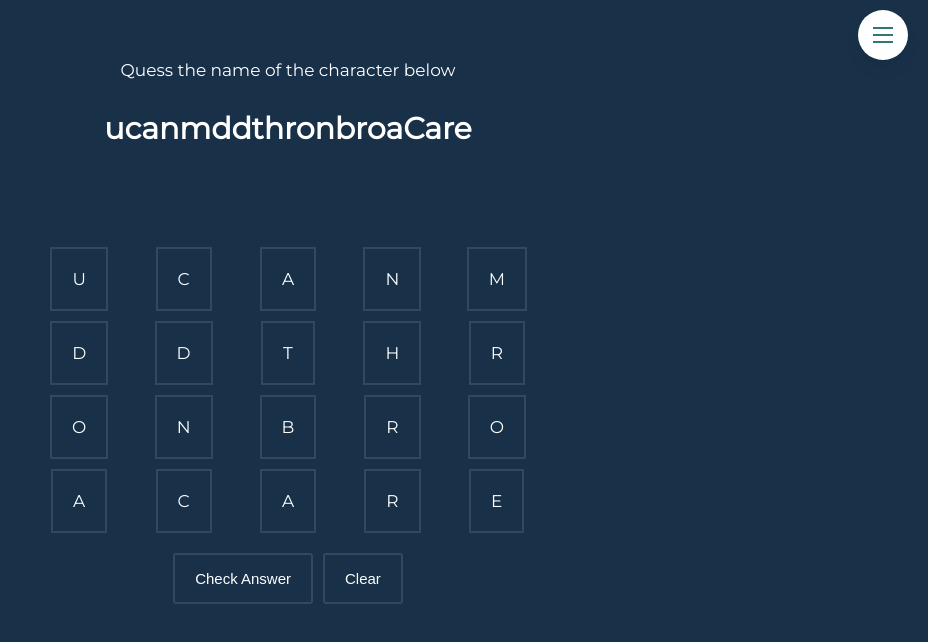
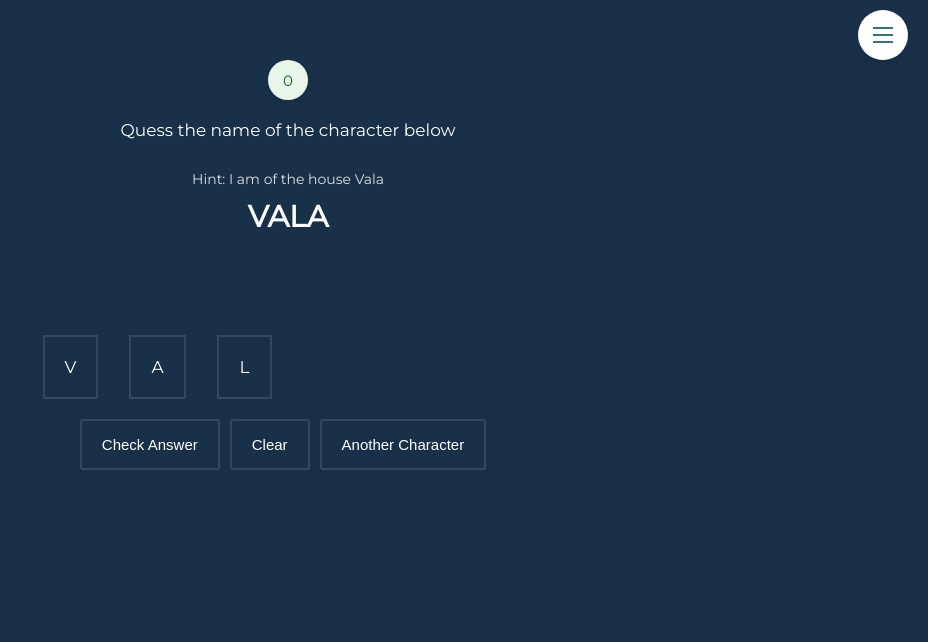
Before and after one commit to vanderkilu/gotTrivia, a Vue app: page /quiz/scramble in a window 1280 px wide. Shown: the top 642 px of the page, without its empty margins (352-1280 px from the left). Built offline with nearby package versions, Linux system fonts and the light colour scheme.

Commit message:
added new functions to scramble game

```diff
--- a/src/assets/scrambler.json
+++ b/src/assets/scrambler.json
@@ -1,4 +1,4 @@
-{"data": [
+[
     {
 		"_id": "5cc0757c04e71a0010b86af2",
 		"name": "Catelyn Stark",
@@ -245,5 +245,4 @@
         "slug": "Arthur_Dayne",
         "mentions": 21
       }
-	]
-}
+]
--- a/src/components/WordScramble.vue
+++ b/src/components/WordScramble.vue
@@ -1,6 +1,10 @@
 <template>
     <div class="scramble">
+        <div class="sramble__score">
+            <span class="stat stat-correct">{{correctCount}}</span>
+        </div>
         <p class="scramble__instruction"> Quess the name of the character below </p>
+        <p class="scramble__hint"> Hint: I am of the house {{house}}</p>
         <h3 class="scramble__word">{{word}}</h3>
         <div class="user-words">
             <transition-group name="wordIn">
@@ -22,6 +26,7 @@
         <div class="btn">
             <button class="btn-outline" @click="checkAnswer">Check Answer</button>
             <button class="btn-outline" @click="clear"> Clear </button>
+            <button class="btn-outline" @click="reset"> Another Character </button>
         </div>
     </div>
 </template>
@@ -36,6 +41,9 @@ export default {
             word: '',
             correctWord: '',
             keypads: [],
+            house: '',
+            characters: scrambler,
+            correctCount: 0
         }
     },
     methods: {
@@ -46,19 +54,26 @@ export default {
             this.enteredWords = []
         },
         checkAnswer() {
-            return this.enteredWords.join('') === this.word.toLowerCase()
+            if (this.enteredWords.join('')
+                    .toLowerCase()
+                    === this.correctWord) {
+                        console.log('passed')
+                    this.correctCount++
+            }
+            this.reset()
         },
         randomCharacter() {
-            const random = Math.floor(Math.random() * scrambler.data.length)
-            return scrambler.data[random]
+            const random = Math.floor(Math.random() * this.characters.length)
+            return this.characters[random]
         },
         reset() {
-            const name = this.randomCharacter.name.replace(' ', '')
-            this.correctWord = name
-            this.word = scramble(name)
-            this.keypads = this.word.split('')
+            const name = this.randomCharacter().name
+            this.house = name.split(' ')[1] || name.split(' ')[0]
+            this.correctWord = name.replace(' ', '').toLowerCase()
+            this.word = scramble(name.replace(' ', '')).toUpperCase()
+            this.keypads = [...new Set(this.word.split(''))]
             this.enteredWords = []
-        },
+        }
     },
     mounted() {
         this.reset()
@@ -81,7 +96,7 @@ export default {
     }
     .scramble__word-keypard {
         display: grid;
-        grid-template-columns: repeat(5, 1fr);
+        grid-template-columns: repeat(6, 1fr);
         width: 40%;
         justify-items: center;
         grid-gap: 1rem;
@@ -98,6 +113,11 @@ export default {
     }
     .scramble__letter:hover {
         background-color: var(--color-tertiary);
+    }
+    .scramble__hint {
+        font-size: 1.4rem;
+        color: #e0e0e0;
+        margin-bottom: 1rem;
     }
     .user-words {
         display: flex;
@@ -119,7 +139,25 @@ export default {
         opacity: 0;
         transform: translateX(6rem);
     }
-    .btn-outline:first-child {
+    .btn {
+        display: flex;
+        justify-content: center;
+        align-items: center;
+    }
+    .btn-outline {
         margin-right: 1rem;
     }
+    .stat {
+        display: flex;
+        justify-content: center;
+        align-items: center;
+        width: 4rem;
+        height: 4rem;
+        border-radius: 50%;
+        box-shadow: 0 1rem 2rem rgba(0,0,0,0.03);
+        margin: 1rem;
+        background-color: #e8f5e9;
+        color: #1b5e20;
+        font-size: 1.5rem;
+    }
 </style>
```
